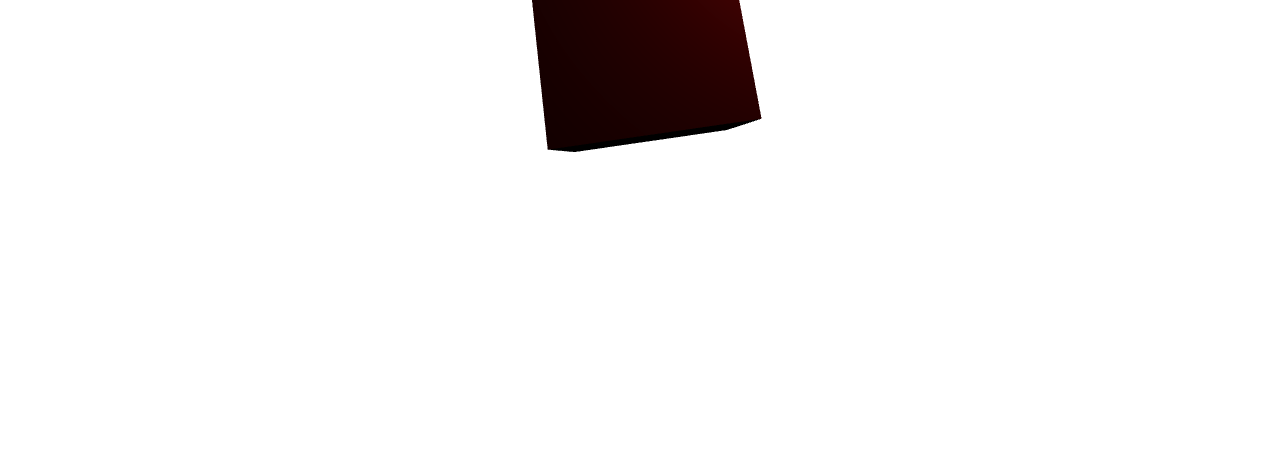
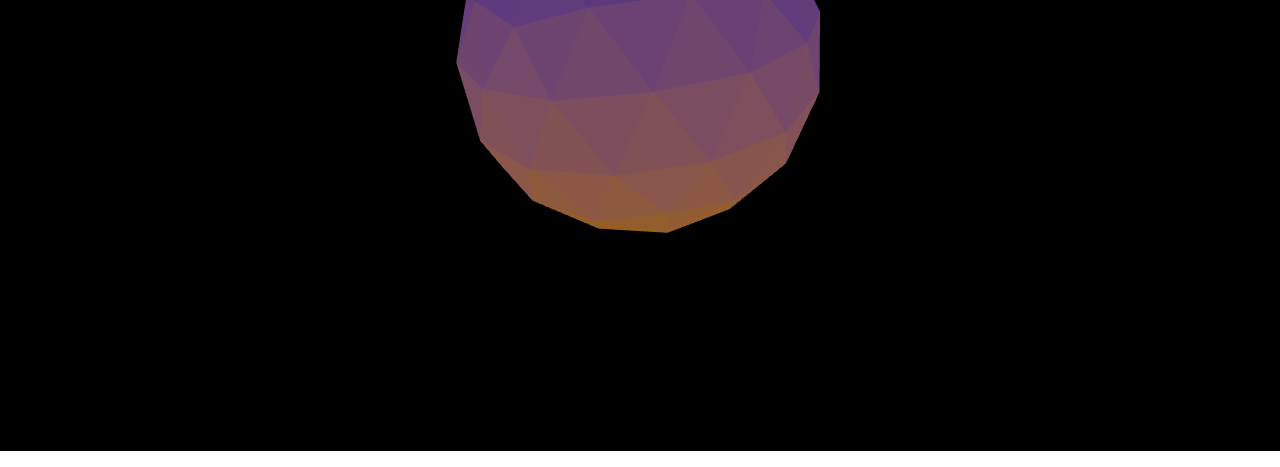
Before and after one commit to kexar007/threejsphysics, a website built with Vite: page index.html in a window 1280 px wide. Shown: the part 349-816 px from the top of the page. Built offline with nearby package versions, Linux system fonts and the light colour scheme.

Commit message:
make rotating icosahedron with hemilight

```diff
--- a/index.html
+++ b/index.html
@@ -9,14 +9,17 @@
 <body>
     <canvas class="canvas"></canvas>
 
-    <main>
+   <!--  <main>
 
-        <header>
+       <header>
             <H1>Threejs Physics Demo</H1>
         </header>
+        <p>
+            Lorem ipsum dolor sit amet consectetur adipisicing elit. Aspernatur, voluptate! Enim id iste, magnam consequuntur repellendus voluptate corrupti facilis quas obcaecati ipsum voluptas maiores eum ex est harum, nesciunt delectus.
+        </p>
 
     </main>
-
+ -->
 
     <script type="module" src="./script.js"></script>
 </body>
--- a/script.js
+++ b/script.js
@@ -1,4 +1,5 @@
 import * as THREE from 'three'
+import { OrbitControls } from 'three/examples/jsm/Addons.js';
 
 const canvas = document.querySelector('canvas.canvas');
 
@@ -6,22 +7,27 @@ const canvas = document.querySelector('canvas.canvas');
 const scene = new THREE.Scene();
 
 //objects
-const cubegeo= new THREE.BoxGeometry(2,2,2);
-const material=new THREE.MeshStandardMaterial({color:'red'});
-const cube=new THREE.Mesh(cubegeo,material);
-cube.rotation.y=3;
-scene.add(cube);
+const object= new THREE.IcosahedronGeometry(2,2);
+const material=new THREE.MeshStandardMaterial({
+
+    color:'white',
+    flatShading:true
+
+});
+const obj=new THREE.Mesh(object,material);
+const frame = new THREE.WireframeGeometry(object,)
+obj.rotation.y=3;
+
+scene.add(obj);
 
 //lights
-const pointLight = new THREE.PointLight(0xffffff);
-pointLight.position.set(2,2,2);
+const mainLight = new THREE.HemisphereLight('blue','orange')
 
-const ambientLight = new THREE.AmbientLight(0xffffff);
-scene.add(pointLight);
+scene.add(mainLight);
 
  //Helpers
 
- /* const lightHelper = new THREE.PointLightHelper(pointLight)
+ /* const lightHelper = new THREE.PointLightHelper(mainLight)
  const gridHelper = new THREE.GridHelper(200, 50);
 scene.add(lightHelper, gridHelper) */
 
@@ -39,14 +45,17 @@ const renderer=new THREE.WebGLRenderer({
     canvas:canvas,
     antialias:true
 });
-renderer.setClearColor( 0xffffff, 0);
+/* renderer.setClearColor( 0xffffff, 0); */
 renderer.setSize(sizes.width,sizes.height);
 renderer.render(scene,camera);
+
+//control
+const control = new OrbitControls(camera,renderer.domElement)
 
 //animation function
 function animate(){
     requestAnimationFrame(animate)
-    cube.rotation.x += 0.01;
+    obj.rotation.x += 0.01;
 
 
 
--- a/style.css
+++ b/style.css
@@ -19,22 +19,18 @@ canvas{
 
 main {
     width: 100vw;
-    color: rgb(255, 255, 255);
-   /*  z-index: 10; */
+    color: rgb(80, 79, 79);
+
     position: absolute;
     width: 100%;
     margin: 0px auto;
     padding: 120px 0px;
-   /*  background-color: rgba(19, 143, 143, 0.479); */
-    display: grid;
-    grid-template-columns: repeat(12, 1fr);
+
+
   }
 
 
 header {
     background: var(--dark-bg);
-   /*  grid-column: 2 / span 5; */
-   /*  font-size: 2.5rem; */
-    padding: 2rem;
-    margin-bottom: var(--spacing);
+
   }
```
